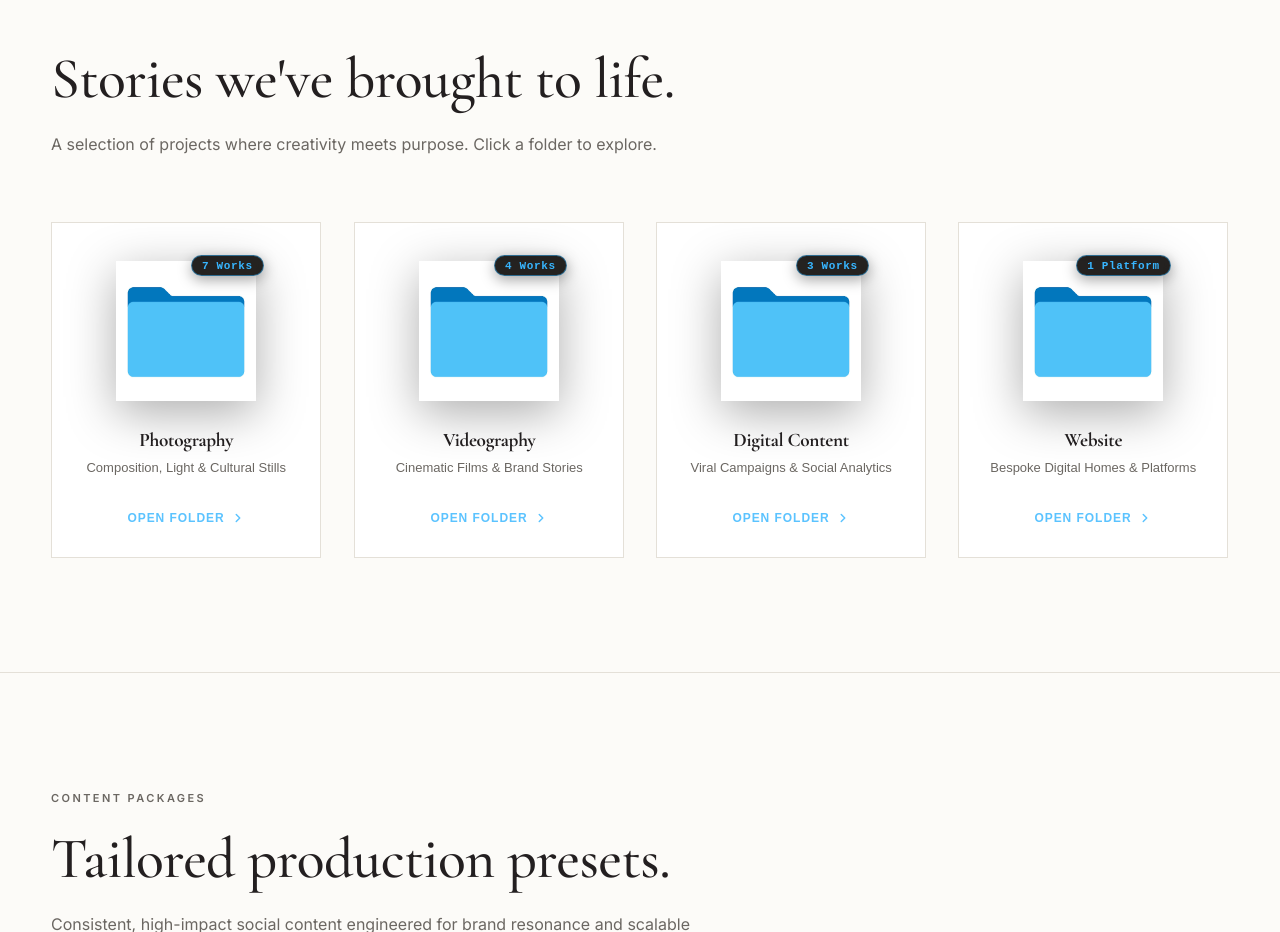
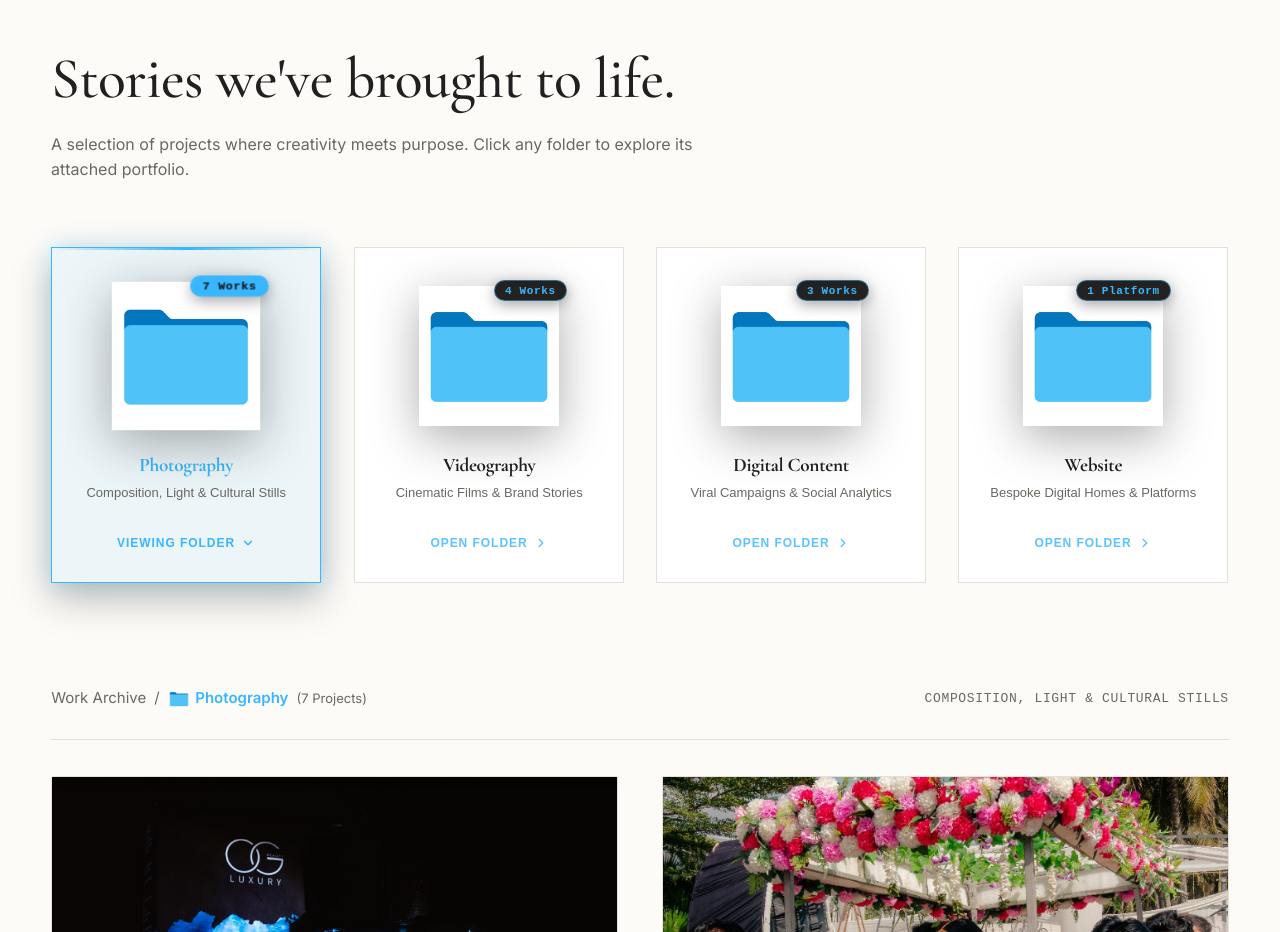
Before and after one commit to Durga2211/alightpixels, a React (Vite) app: page / in a window 1280 px wide. Shown: the part 1300-2232 px from the top of the page. Built offline with nearby package versions, Linux system fonts and the light colour scheme.

Commit message:
Fix empty folder bug by removing scroll reveal collision, prefixing absolute assets, and keeping active folder works always displayed

```diff
--- a/src/components/SelectedWork.jsx
+++ b/src/components/SelectedWork.jsx
@@ -3,21 +3,13 @@ import { PORTFOLIO_FOLDERS } from '../data/studioData';
 import StackSwipeModal from './StackSwipeModal';
 
 export default function SelectedWork() {
-  const [activeFolderId, setActiveFolderId] = useState(null);
+  const [activeFolderId, setActiveFolderId] = useState('photography');
   const [modalData, setModalData] = useState(null);
 
-  const activeFolder = PORTFOLIO_FOLDERS.find((f) => f.id === activeFolderId);
+  const activeFolder = PORTFOLIO_FOLDERS.find((f) => f.id === activeFolderId) || PORTFOLIO_FOLDERS[0];
 
   const handleOpenFolder = (folderId) => {
     setActiveFolderId(folderId);
-    const el = document.getElementById('selected-work');
-    if (el) {
-      el.scrollIntoView({ behavior: 'smooth' });
-    }
-  };
-
-  const handleBackToFolders = () => {
-    setActiveFolderId(null);
   };
 
   const handleOpenItemInModal = (folder, itemIndex) => {
@@ -35,23 +27,23 @@ export default function SelectedWork() {
         <div className="section-intro reveal">
           <h2 className="section-headline" id="work-heading">Stories we've brought to life.</h2>
           <p className="section-subtitle">
-            {activeFolder
-              ? `Viewing the ${activeFolder.title} archive. Click any project to open full-screen.`
-              : 'A selection of projects where creativity meets purpose. Click a folder to explore.'}
+            A selection of projects where creativity meets purpose. Click any folder to explore its attached portfolio.
           </p>
         </div>
 
         {/* ==============================================================
-            VIEW 1: SIMPLE FOLDERS DIRECTORY
-            Minimalist, clean folder icon with text below (as simple as possible)
+            4 MINIMALIST FOLDERS (Clean Folder Icon + Text Below)
            ============================================================== */}
-        {!activeFolder && (
-          <div className="simple-folders-row" id="work-grid">
-            {PORTFOLIO_FOLDERS.map((folder, idx) => (
+        <div className="simple-folders-row" id="work-grid" role="tablist" aria-label="Portfolio Disciplines">
+          {PORTFOLIO_FOLDERS.map((folder, idx) => {
+            const isActive = folder.id === activeFolder.id;
+            return (
               <div key={folder.id} className="simple-folder-wrapper reveal" style={{ '--stagger': idx }}>
                 <button
                   type="button"
-                  className="simple-folder-btn"
+                  role="tab"
+                  aria-selected={isActive}
+                  className={`simple-folder-btn ${isActive ? 'is-active' : ''}`}
                   onClick={() => handleOpenFolder(folder.id)}
                   aria-label={`Open ${folder.title} folder containing ${folder.countLabel}`}
                 >
@@ -71,39 +63,29 @@ export default function SelectedWork() {
                     <h3 className="simple-folder-title">{folder.title}</h3>
                     <p className="simple-folder-subtitle">{folder.subtitle}</p>
                     <span className="simple-folder-cta">
-                      <span>Open Folder</span>
+                      <span>{isActive ? 'Viewing Folder' : 'Open Folder'}</span>
                       <svg width="14" height="14" viewBox="0 0 24 24" fill="none" stroke="currentColor" strokeWidth="2.5" strokeLinecap="round" strokeLinejoin="round">
+                        {isActive ? (
+                          <polyline points="6 9 12 15 18 9"></polyline>
+                        ) : (
                           <polyline points="9 18 15 12 9 6"></polyline>
+                        )}
                       </svg>
                     </span>
                   </div>
                 </button>
               </div>
-            ))}
+            );
+          })}
         </div>
-        )}
 
         {/* ==============================================================
-            VIEW 2: OPENED FOLDER PORTFOLIO
-            Displays the respective works under that folder
+            OPENED FOLDER PORTFOLIO (Respective Works Attached to Active Folder)
            ============================================================== */}
-        {activeFolder && (
-          <div className="opened-folder-view">
+        <div className="opened-folder-view" key={activeFolder.id}>
 
-            {/* Top Navigation & Breadcrumb Toolbar */}
+          {/* Active Folder Header Banner */}
           <div className="opened-folder-toolbar">
-              <button
-                type="button"
-                className="btn-back-folders"
-                onClick={handleBackToFolders}
-                aria-label="Back to all folders"
-              >
-                <svg width="18" height="18" viewBox="0 0 24 24" fill="none" stroke="currentColor" strokeWidth="2.5" strokeLinecap="round" strokeLinejoin="round">
-                  <polyline points="15 18 9 12 15 6"></polyline>
-                </svg>
-                <span>Back to Folders</span>
-              </button>
-
             <div className="folder-breadcrumbs">
               <span className="bc-root">Work Archive</span>
               <span className="bc-sep">/</span>
@@ -111,14 +93,17 @@ export default function SelectedWork() {
                 <img src="/assets/images/icons/folder-blue.png" alt="" className="bc-icon" />
                 {activeFolder.title}
               </span>
-                <span className="bc-count">({activeFolder.countLabel})</span>
+              <span className="bc-count">({activeFolder.items.length} Projects)</span>
+            </div>
+            <div className="folder-active-desc">
+              <span>{activeFolder.subtitle}</span>
             </div>
           </div>
 
           {/* Portfolio Grid under the Active Folder */}
           <div className="folder-works-grid">
             {activeFolder.items.map((item, itemIdx) => (
-                <article key={item.id} className="folder-work-card reveal" style={{ '--stagger': itemIdx % 4 }}>
+              <article key={item.id} className="folder-work-card">
                 <button
                   type="button"
                   className="folder-work-card-btn"
@@ -174,19 +159,7 @@ export default function SelectedWork() {
             ))}
           </div>
 
-            {/* Bottom Return Button */}
-            <div className="folder-bottom-actions">
-              <button
-                type="button"
-                className="btn btn-outline-preset btn-pill"
-                onClick={handleBackToFolders}
-              >
-                &larr; Back to All Folders
-              </button>
         </div>
-
-          </div>
-        )}
 
       </div>
 
--- a/src/data/studioData.js
+++ b/src/data/studioData.js
@@ -296,10 +296,10 @@ export const PORTFOLIO_FOLDERS = [
     countLabel: "7 Works",
     folderColor: "#1d8cf8",
     subdivisions: ["All", "Product Shoot", "Event Photography", "Cultural Stills"],
-    coverImage: "assets/images/portfolio/photography-og-luxury-perfume.jpg",
+    coverImage: "/assets/images/portfolio/photography-og-luxury-perfume.jpg",
     previewImages: [
-      "assets/images/portfolio/photography-og-luxury-perfume.jpg",
-      "assets/images/portfolio/photography-wedding-bride.jpg"
+      "/assets/images/portfolio/photography-og-luxury-perfume.jpg",
+      "/assets/images/portfolio/photography-wedding-bride.jpg"
     ],
     items: [
       {
@@ -309,7 +309,7 @@ export const PORTFOLIO_FOLDERS = [
         subdivision: "Product Shoot",
         client: "OG Beauty Luxury",
         mediaType: "image",
-        src: "assets/images/portfolio/photography-og-luxury-perfume.jpg",
+        src: "/assets/images/portfolio/photography-og-luxury-perfume.jpg",
         description: "Dramatic directional studio lighting, obsidian shadows, and caustic blue refraction celebrating luxury perfume aesthetics."
       },
       {
@@ -319,7 +319,7 @@ export const PORTFOLIO_FOLDERS = [
         subdivision: "Event Photography",
         client: "Wedding Commission",
         mediaType: "image",
-        src: "assets/images/portfolio/photography-wedding-bride.jpg",
+        src: "/assets/images/portfolio/photography-wedding-bride.jpg",
         description: "Authentic emotional moments, vibrant red silk saree, and sacred floral canopy procession captured under natural sunlight."
       },
       {
@@ -329,7 +329,7 @@ export const PORTFOLIO_FOLDERS = [
         subdivision: "Cultural Stills",
         client: "Editorial Commission",
         mediaType: "image",
-        src: "assets/images/portfolio/photography-boats-original.jpg",
+        src: "/assets/images/portfolio/photography-boats-original.jpg",
         description: "Atmospheric morning light, sacred river stillness, and deep earth tones along the sacred riverbanks."
       },
       {
@@ -339,7 +339,7 @@ export const PORTFOLIO_FOLDERS = [
         subdivision: "Cultural Stills",
         client: "Documentary Stills",
         mediaType: "image",
-        src: "assets/images/portfolio/photography-sadhu-original.jpg",
+        src: "/assets/images/portfolio/photography-sadhu-original.jpg",
         description: "Intimate portrait honoring quiet prayer, vermilion devotion, and warm directional sunlight."
       },
       {
@@ -349,7 +349,7 @@ export const PORTFOLIO_FOLDERS = [
         subdivision: "Cultural Stills",
         client: "Heritage Series",
         mediaType: "image",
-        src: "assets/images/portfolio/photography-bandmaster.jpg",
+        src: "/assets/images/portfolio/photography-bandmaster.jpg",
         description: "Dignified street portraiture capturing the ceremonial red velvet uniform and heritage cycle rickshaw."
       },
       {
@@ -359,7 +359,7 @@ export const PORTFOLIO_FOLDERS = [
         subdivision: "Cultural Stills",
         client: "Cultural Craft",
         mediaType: "image",
-        src: "assets/images/portfolio/photography-vendor.jpg",
+        src: "/assets/images/portfolio/photography-vendor.jpg",
         description: "Vibrant ritual threads, hand-strung beads, and cultural textures outside the temple sanctum."
       },
       {
@@ -369,7 +369,7 @@ export const PORTFOLIO_FOLDERS = [
         subdivision: "Cultural Stills",
         client: "Alight Pixels Original",
         mediaType: "image",
-        src: "assets/images/portfolio/photography-ayodhya.jpg",
+        src: "/assets/images/portfolio/photography-ayodhya.jpg",
         description: "A three-tier visual narrative of sacred craft, brass puja artifacts, and peacock feather ceremonies."
       }
     ]
@@ -381,10 +381,10 @@ export const PORTFOLIO_FOLDERS = [
     countLabel: "4 Works",
     folderColor: "#007aff",
     subdivisions: ["All", "Commercial & Corporate", "Reels & Events", "Podcast Production"],
-    coverImage: "assets/images/about/bts-camera-rig.jpg",
+    coverImage: "/assets/images/about/bts-camera-rig.jpg",
     previewImages: [
-      "assets/images/about/bts-camera-rig.jpg",
-      "assets/images/portfolio/photography-wedding-bride.jpg"
+      "/assets/images/about/bts-camera-rig.jpg",
+      "/assets/images/portfolio/photography-wedding-bride.jpg"
     ],
     items: [
       {
@@ -394,8 +394,8 @@ export const PORTFOLIO_FOLDERS = [
         subdivision: "Reels & Events",
         client: "Wedding & Event Production",
         mediaType: "video",
-        src: "assets/videos/candid-reel-001.mp4",
-        poster: "assets/images/portfolio/photography-wedding-bride.jpg",
+        src: "/assets/videos/candid-reel-001.mp4",
+        poster: "/assets/images/portfolio/photography-wedding-bride.jpg",
         description: "Unposed emotional celebration, cultural richness, and vibrant documentary cinematography crafted for high-impact social reels."
       },
       {
@@ -405,8 +405,8 @@ export const PORTFOLIO_FOLDERS = [
         subdivision: "Commercial & Corporate",
         client: "Automotive Delivery Showcase",
         mediaType: "video",
-        src: "assets/videos/car-delivery.mp4",
-        poster: "assets/images/about/bts-camera-rig.jpg",
+        src: "/assets/videos/car-delivery.mp4",
+        poster: "/assets/images/about/bts-camera-rig.jpg",
         description: "Dynamic vehicle unveil, cinematic lighting, and celebratory client delivery captured with smooth camera tracking."
       },
       {
@@ -416,8 +416,8 @@ export const PORTFOLIO_FOLDERS = [
         subdivision: "Podcast Production",
         client: "Podcast Studio",
         mediaType: "video",
-        src: "assets/videos/podcast-reel.mp4",
-        poster: "assets/images/about/editing-suite.jpg",
+        src: "/assets/videos/podcast-reel.mp4",
+        poster: "/assets/images/about/editing-suite.jpg",
         description: "Studio lighting, multi-cam capture, and punchy reel formatting designed for viral episode highlights and digital reach."
       },
       {
@@ -427,8 +427,8 @@ export const PORTFOLIO_FOLDERS = [
         subdivision: "Commercial & Corporate",
         client: "Studio Production Reel",
         mediaType: "video",
-        src: "assets/videos/video-production-reel.mp4",
-        poster: "assets/images/portfolio/video-production-poster.jpg",
+        src: "/assets/videos/video-production-reel.mp4",
+        poster: "/assets/images/portfolio/video-production-poster.jpg",
         description: "Large-format cinema sensors with vintage lenses capturing kinetic movement, luxury atmospheres, and brand storytelling."
       }
     ]
@@ -440,10 +440,10 @@ export const PORTFOLIO_FOLDERS = [
     countLabel: "3 Works",
     folderColor: "#38b6ff",
     subdivisions: ["All", "Reel Analytics", "Campaign Insights", "Creative Direction"],
-    coverImage: "assets/images/portfolio/social-campaign-01.jpg",
+    coverImage: "/assets/images/portfolio/social-campaign-01.jpg",
     previewImages: [
-      "assets/images/portfolio/digital-content-insights-raw.jpg",
-      "assets/images/portfolio/digital-content-poster.jpg"
+      "/assets/images/portfolio/digital-content-insights-raw.jpg",
+      "/assets/images/portfolio/digital-content-poster.jpg"
     ],
     items: [
       {
@@ -453,8 +453,8 @@ export const PORTFOLIO_FOLDERS = [
         subdivision: "Reel Analytics",
         client: "Meta Collaboration",
         mediaType: "video",
-        src: "assets/videos/instagram-reel-analytics.mp4",
-        poster: "assets/images/portfolio/digital-content-poster.jpg",
+        src: "/assets/videos/instagram-reel-analytics.mp4",
+        poster: "/assets/images/portfolio/digital-content-poster.jpg",
         description: "13.8K+ impressions, high-retention short-form video content engineered for organic platform virality."
       },
       {
@@ -464,7 +464,7 @@ export const PORTFOLIO_FOLDERS = [
         subdivision: "Campaign Insights",
         client: "Audience Growth Campaign",
         mediaType: "image",
-        src: "assets/images/portfolio/social-campaign-01.jpg",
+        src: "/assets/images/portfolio/social-campaign-01.jpg",
         description: "Strategic visual campaign driving measurable audience acquisition, shares, and brand resonance."
       },
       {
@@ -474,7 +474,7 @@ export const PORTFOLIO_FOLDERS = [
         subdivision: "Creative Direction",
         client: "Creator Narrative",
         mediaType: "image",
-        src: "assets/images/portfolio/digital-content-poster.jpg",
+        src: "/assets/images/portfolio/digital-content-poster.jpg",
         description: "Multi-platform visual narratives connecting creator aesthetics with commercial engagement."
       }
     ]
@@ -486,9 +486,9 @@ export const PORTFOLIO_FOLDERS = [
     countLabel: "1 Platform",
     folderColor: "#0284c7",
     subdivisions: ["All", "Brand Commerce"],
-    coverImage: "assets/images/portfolio/website-bluink.jpg",
+    coverImage: "/assets/images/portfolio/website-bluink.jpg",
     previewImages: [
-      "assets/images/portfolio/website-bluink.jpg"
+      "/assets/images/portfolio/website-bluink.jpg"
     ],
     items: [
       {
@@ -498,7 +498,7 @@ export const PORTFOLIO_FOLDERS = [
         subdivision: "Brand Commerce",
         client: "Bluink Apparel",
         mediaType: "image",
-        src: "assets/images/portfolio/website-bluink.jpg",
+        src: "/assets/images/portfolio/website-bluink.jpg",
         description: "Modern glassmorphic apparel platform with interactive quote funnels, fast load times, and custom embroidery galleries."
       }
     ]
--- a/src/styles/index.css
+++ b/src/styles/index.css
@@ -2079,6 +2079,37 @@ h1, h2, h3, h4, .font-serif {
   opacity: 1;
 }
 
+/* Active Selected Folder State */
+.simple-folder-btn.is-active {
+  border-color: #38b6ff;
+  background-color: rgba(56, 182, 255, 0.08);
+  box-shadow: 0 16px 36px rgba(0, 0, 0, 0.25),
+              0 0 24px rgba(56, 182, 255, 0.22);
+}
+
+.simple-folder-btn.is-active::before {
+  opacity: 1;
+}
+
+.simple-folder-btn.is-active .folder-icon-stage {
+  transform: scale(1.06);
+}
+
+.simple-folder-btn.is-active .folder-count-pill {
+  background-color: #38b6ff;
+  color: #12100E;
+  border-color: #38b6ff;
+}
+
+.simple-folder-btn.is-active .simple-folder-title {
+  color: #38b6ff;
+}
+
+.simple-folder-btn.is-active .simple-folder-cta {
+  opacity: 1;
+  color: #38b6ff;
+}
+
 /* Clean folder icon stage (pure folder icon with NO text on it) */
 .folder-icon-stage {
   position: relative;
@@ -2194,17 +2225,20 @@ h1, h2, h3, h4, .font-serif {
    VIEW 2: OPENED FOLDER & SUBDIVISIONS VIEW
    ========================================================================== */
 .opened-folder-view {
+  margin-top: clamp(2.5rem, 4.5vw, 3.75rem);
+  padding-top: clamp(2rem, 3.5vw, 3rem);
+  border-top: 1px solid rgba(255, 255, 255, 0.08);
   animation: folderFadeIn 0.38s cubic-bezier(0.16, 1, 0.3, 1) forwards;
 }
 
 @keyframes folderFadeIn {
   from {
     opacity: 0;
-    transform: translateY(12px) scale(0.99);
+    transform: translateY(14px);
   }
   to {
     opacity: 1;
-    transform: translateY(0) scale(1);
+    transform: translateY(0);
   }
 }
 
@@ -2214,31 +2248,17 @@ h1, h2, h3, h4, .font-serif {
   justify-content: space-between;
   flex-wrap: wrap;
   gap: 1.25rem;
-  padding-bottom: 1.5rem;
+  padding-bottom: 1.75rem;
   border-bottom: var(--border-hairline);
-  margin-bottom: 2rem;
-}
-
-.btn-back-folders {
-  display: inline-flex;
-  align-items: center;
-  gap: 0.5rem;
-  padding: 0.6rem 1.25rem;
-  border-radius: 30px;
-  background: rgba(56, 182, 255, 0.12);
-  color: #38b6ff;
-  border: 1px solid rgba(56, 182, 255, 0.35);
+  margin-bottom: 2.25rem;
+}
+
+.folder-active-desc {
   font-size: 0.8125rem;
-  font-weight: 600;
-  cursor: pointer;
-  transition: all 0.25s var(--ease-editorial);
-}
-
-.btn-back-folders:hover {
-  background: #38b6ff;
-  color: #12100E;
-  transform: translateX(-3px);
-  box-shadow: 0 4px 16px rgba(56, 182, 255, 0.35);
+  color: var(--color-muted);
+  font-family: var(--font-mono, monospace);
+  letter-spacing: 0.05em;
+  text-transform: uppercase;
 }
 
 .folder-breadcrumbs {
@@ -2258,8 +2278,8 @@ h1, h2, h3, h4, .font-serif {
 }
 
 .folder-breadcrumbs .bc-current {
-  color: var(--color-text);
-  font-weight: 600;
+  color: #38b6ff;
+  font-weight: 700;
   display: inline-flex;
   align-items: center;
 }
@@ -2267,56 +2287,6 @@ h1, h2, h3, h4, .font-serif {
 .folder-breadcrumbs .bc-count {
   font-size: 0.8125rem;
   color: var(--color-muted);
-}
-
-/* Subdivisions (Sub-folders Filter Tabs) */
-.folder-subdivisions-bar {
-  display: flex;
-  align-items: center;
-  gap: 0.75rem;
-  flex-wrap: wrap;
-  margin-bottom: 2.75rem;
-}
-
-.subdivision-tab {
-  background: var(--color-surface);
-  border: var(--border-hairline);
-  border-radius: 30px;
-  padding: 0.55rem 1.25rem;
-  font-size: 0.8125rem;
-  font-weight: 600;
-  color: var(--color-muted);
-  cursor: pointer;
-  display: inline-flex;
-  align-items: center;
-  gap: 0.55rem;
-  transition: all 0.25s var(--ease-editorial);
-}
-
-.subdivision-tab:hover {
-  border-color: var(--color-text);
-  color: var(--color-text);
-  transform: translateY(-1px);
-}
-
-.subdivision-tab.active {
-  background: var(--color-accent);
-  color: #12100E;
-  border-color: var(--color-accent);
-  font-weight: 700;
-  box-shadow: 0 4px 18px rgba(249, 176, 68, 0.4);
-}
-
-.subdivision-tab .tab-folder-glyph {
-  font-size: 0.85rem;
-}
-
-.subdivision-tab .tab-count {
-  background: rgba(0, 0, 0, 0.15);
-  padding: 0.1rem 0.5rem;
-  border-radius: 12px;
-  font-size: 0.6875rem;
-  font-family: var(--font-mono, monospace);
 }
 
 /* Works Grid Inside Opened Folder */
@@ -2334,6 +2304,21 @@ h1, h2, h3, h4, .font-serif {
 
 .folder-work-card {
   width: 100%;
+  opacity: 1 !important;
+  visibility: visible !important;
+  transform: none !important;
+  animation: cardFadeIn 0.45s cubic-bezier(0.16, 1, 0.3, 1) both;
+}
+
+@keyframes cardFadeIn {
+  from {
+    opacity: 0;
+    transform: translateY(16px);
+  }
+  to {
+    opacity: 1;
+    transform: translateY(0);
+  }
 }
 
 .folder-work-card-btn {
```
Lines whose indentation alone changed are shown as unchanged.
